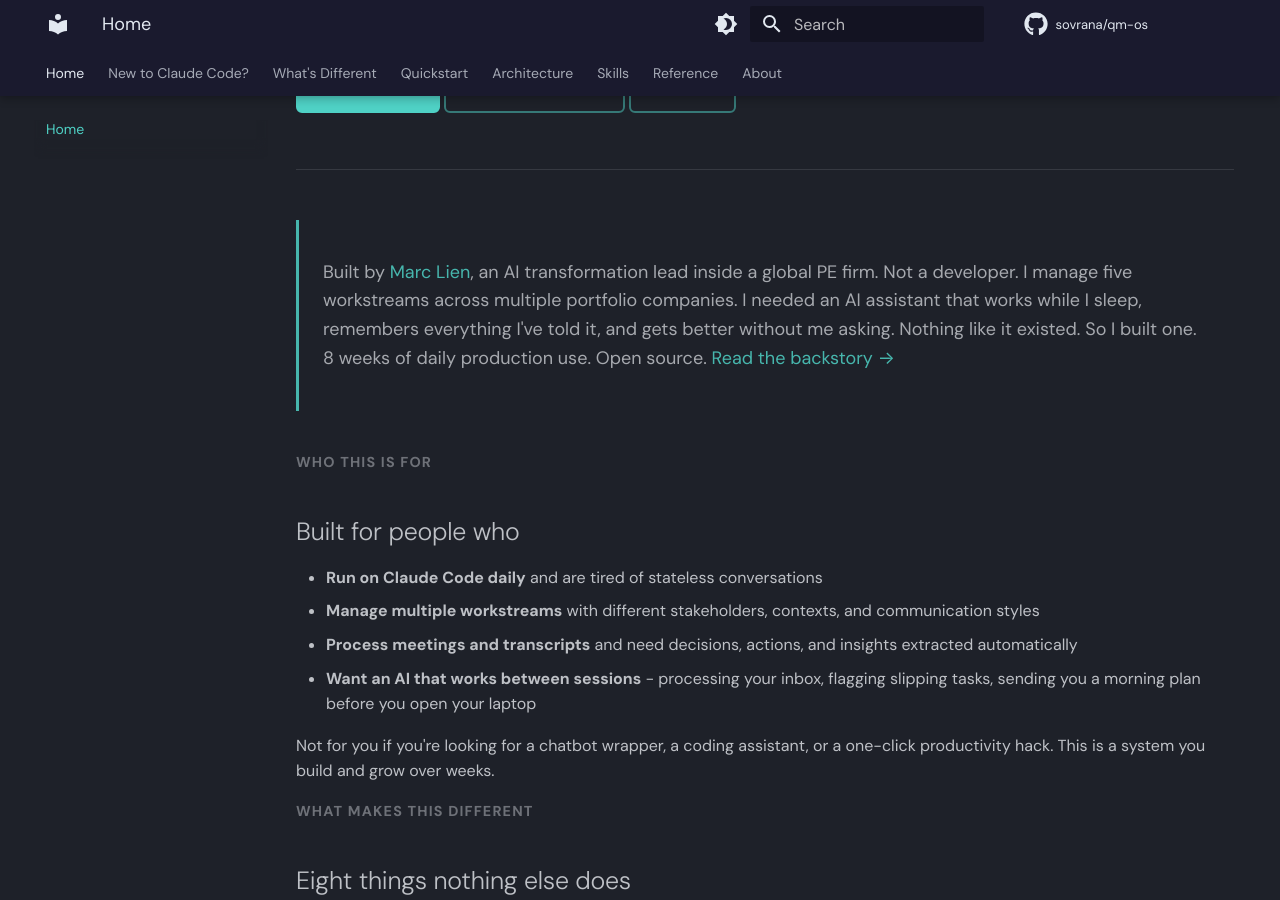
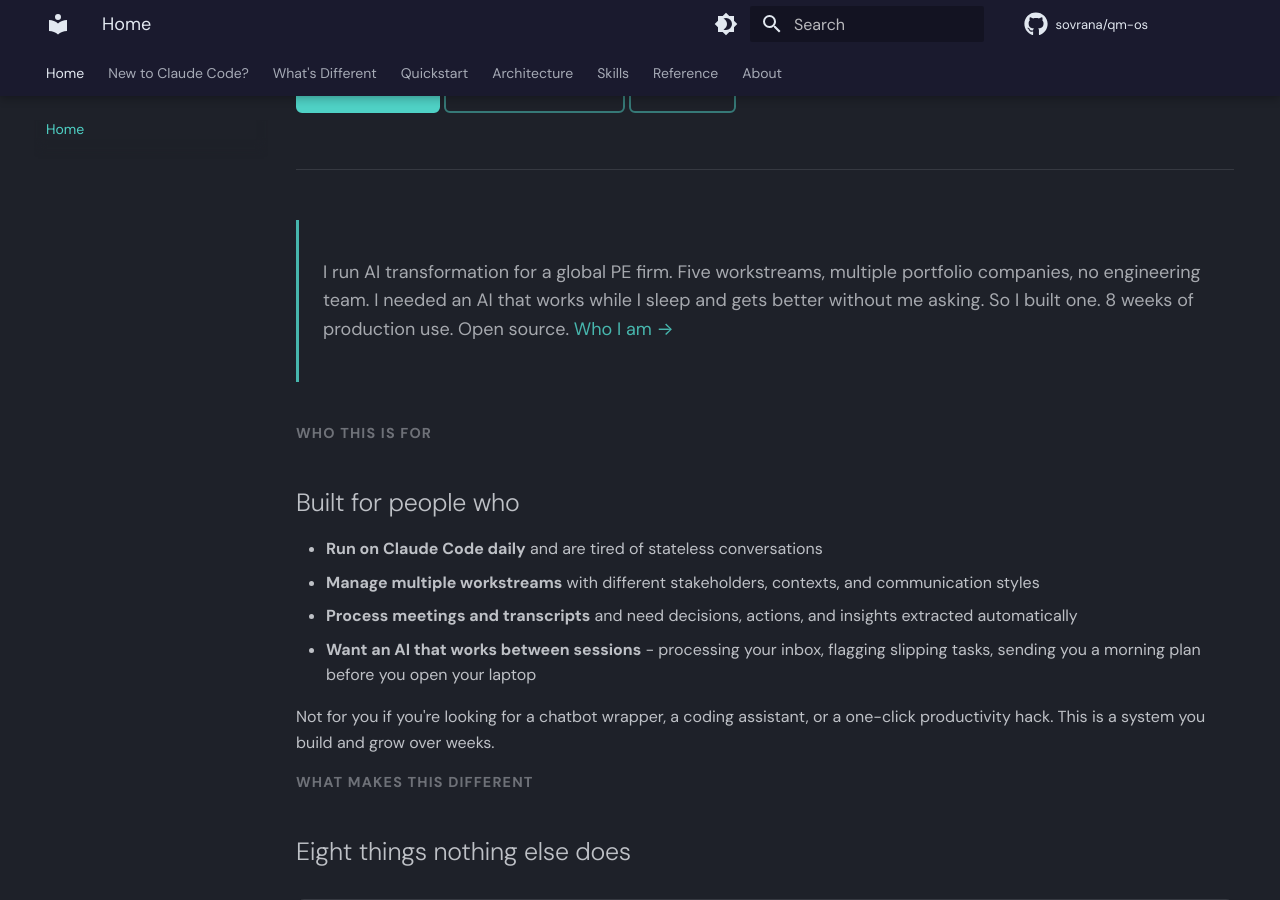
Before and after one commit to sovrana/qm-os, an MkDocs documentation site: the page built from docs/index.md, in a window 1280 px wide and 900 px high, scrolled down 484 px. Built offline with MkDocs 1.6.1 and Material for MkDocs 9.7.7, drawn with Linux system fonts in a browser that asks for light colours; comment, search, counter and statistics services are not loaded.

Commit message:
Tighten intro note: system is the star, not the resume
Co-Authored-By: Claude Opus 4.6 <noreply@anthropic.com>

```diff
--- a/docs/index.md
+++ b/docs/index.md
@@ -16,7 +16,7 @@ hide:
 </div>
 
 <div class="intro-note" markdown>
-Built by [Marc Lien](about.md), an AI transformation lead inside a global PE firm. Not a developer. I manage five workstreams across multiple portfolio companies. I needed an AI assistant that works while I sleep, remembers everything I've told it, and gets better without me asking. Nothing like it existed. So I built one. 8 weeks of daily production use. Open source. [Read the backstory →](about.md)
+I run AI transformation for a global PE firm. Five workstreams, multiple portfolio companies, no engineering team. I needed an AI that works while I sleep and gets better without me asking. So I built one. 8 weeks of production use. Open source. [Who I am →](about.md)
 </div>
 
 <p class="section-label">Who this is for</p>
```
